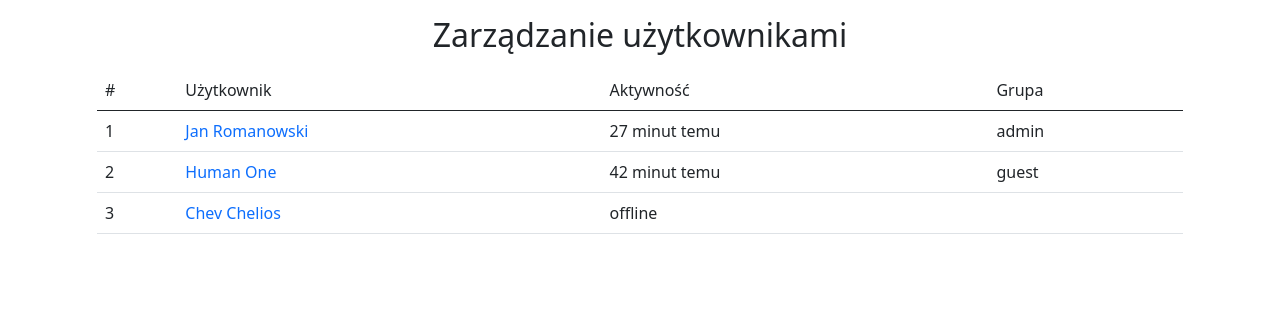
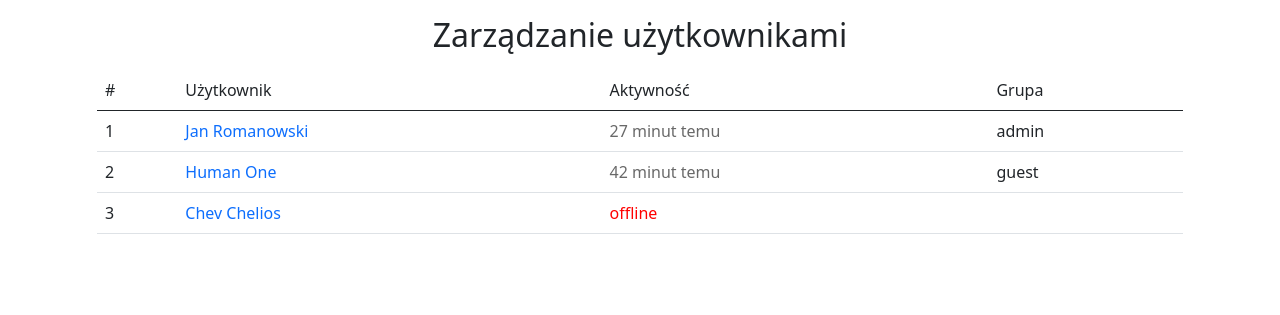
Before and after one commit to Jan-Romanowski/choirlib, a Django app: page /user/manage-users/ in a window 1280 px wide. Shown: the part 98-413 px from the top of the page. Run offline with Django 5.2, Linux system fonts and the light colour scheme; a user stored in the database is signed in; data comes from the database, SQL or seed files in the repository; both versions use the stored data as it was after the commit.

Commit message:
tmp changes

```diff
--- a/library/composition/templates/composition/details.html
+++ b/library/composition/templates/composition/details.html
@@ -1,7 +1,7 @@
 {% extends 'content/template.html' %}
+
+{% load static %}
 {% load extras %}
-{% load static %}
-
 {% block body %}
 
 <!-- Include Plyr CSS and JS -->
--- a/library/composition/templatetags/extras.py
+++ b/library/composition/templatetags/extras.py
@@ -1,5 +1,7 @@
 # composition/templatetags/composition_extras.py
 from django import template
+from django.utils import timezone
+from datetime import timedelta
 
 register = template.Library()
 
@@ -18,3 +20,16 @@ def get_filename_without_extension(path):
     """
     filename = path.rsplit('/', 1)[-1] if '/' in path else path
     return filename.split('.')[0] if '.' in filename else filename
+
+@register.filter
+def activity_status(last_activity):
+    if last_activity is None:
+        return "offline"
+
+    now = timezone.now()
+    time_diff = now - last_activity
+
+    if time_diff < timedelta(minutes=5):
+        return "online"
+    else:
+        return f"{time_diff.seconds // 60} minut temu"
--- a/library/user/templates/user/manage_users.html
+++ b/library/user/templates/user/manage_users.html
@@ -3,6 +3,20 @@
 {% load static %}
 
 {% block body %}
+
+<style>
+    .online{
+        color:rgb(49, 224, 49);
+    }
+
+    .offline{
+        color: red;
+    }
+
+    .recently{
+        color: dimgray;
+    }
+</style>
 
 <h2 class="mb-3 mt-3 text-center">Zarządzanie użytkownikami</h2>
 <div class="container-fluid w-100">
@@ -20,7 +34,17 @@
             <tr>
                 <td>{{ user.id }}</td>
                 <td><a {% if user.is_active == False %} style="color:red;" {% endif %}  href="{% url 'detailsUser' id=user.id %}">{{ user.name }} {{ user.surname }}</a></td>
-                <td>{{ user.last_activity|activity_status }}</td>
+
+                {% if user.last_activity|activity_status == 'online' %}
+                    <td class="online">{{ user.last_activity|activity_status }}</td>
+                {% elif user.last_activity|activity_status == 'offline' %}
+                    <td class="offline">{{ user.last_activity|activity_status }}</td>
+                {% else %}
+                    <td class="recently">{{ user.last_activity|activity_status }}</td>
+                {% endif %}
+
+
+
                 <td>{{ user.groups.first.name }}</td>
             </tr>
         {% endfor %}
--- a/library/user/templatetags/__init__.py
+++ /dev/null
@@ -1 +0,0 @@
-# __init__.py в папке templatetags
--- a/library/user/templatetags/extras.py
+++ /dev/null
@@ -1,18 +0,0 @@
-from django import template
-from django.utils import timezone
-from datetime import timedelta
-
-register = template.Library()
-
-@register.filter
-def activity_status(last_activity):
-    if last_activity is None:
-        return "offline"
-
-    now = timezone.now()
-    time_diff = now - last_activity
-
-    if time_diff < timedelta(minutes=1):
-        return "online"
-    else:
-        return f"{time_diff.seconds // 60} minut temu"
```
Also changed, not shown: library/db.sqlite3.
